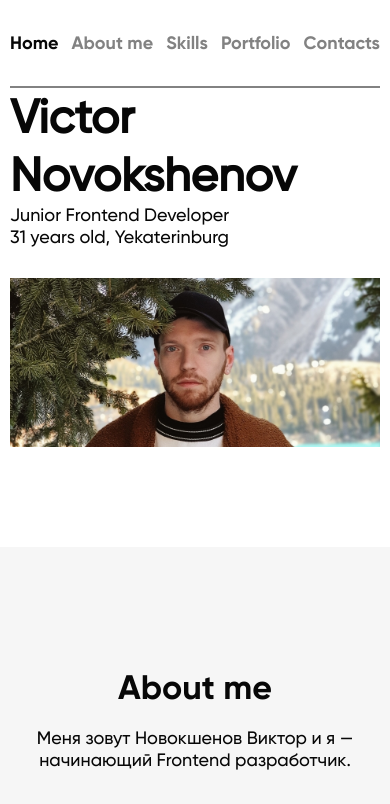
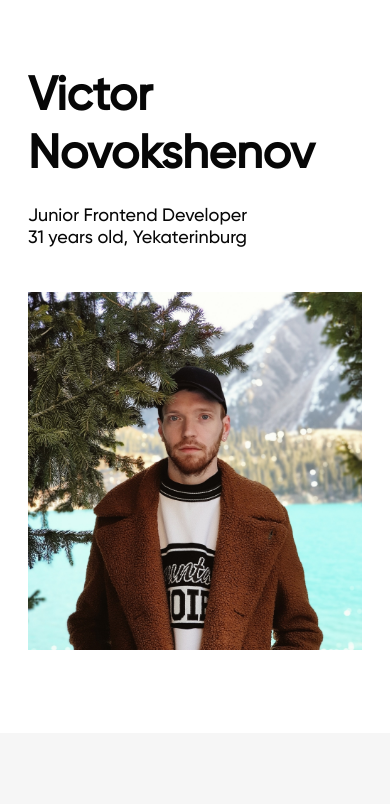
Before and after one commit to VictorNov/portfolio-new, a plain HTML site: page index.html in a window 390 px wide. Shown: the top 804 px of the page. Drawn offline with Linux system fonts and the light colour scheme.

Commit message:
Адаптивная шапка

```diff
--- a/index.html
+++ b/index.html
@@ -25,7 +25,8 @@
                     <div class="profession-info">Junior Frontend Developer <br> 31 years old, Yekaterinburg</div>
                 </div>
                 <div class="personal-photo">
-                    <img src="img/personal-photo-lg.jpg" alt="Victor Novokshenov">
+                    <img class="photo-lg" src="img/personal-photo-lg.jpg" alt="Victor Novokshenov">
+                    <img src="img/personal-photo.jpg" alt="Victor Novokshenov" class="photo-sm">
                 </div>
             </div>
         </div>
--- a/style.css
+++ b/style.css
@@ -34,7 +34,14 @@ body {
 @media screen and (max-width: 960px) {
     .container {
         width: 100%;
-        padding: 0 10px;
+        padding: 0 15px;
+    }
+}
+
+@media screen and (max-width: 660px) {
+    .container {
+        width: 100%;
+        padding: 0 28px;
     }
 }
 
@@ -57,6 +64,7 @@ body {
 
 header {
     background-color: var(--bg-color-primary);
+    padding-bottom: 100px;
 }
 
 .header-menu {
@@ -134,14 +142,42 @@ header {
     margin-bottom: 44px;
 }
 
-.personal-photo {
-    margin-bottom: 100px;
-}
-
 .personal-photo img {
     display: block;
     width: 100%;
     height: auto;
+}
+
+.personal-photo img.photo-sm {
+    display: none;
+}
+
+@media screen and (max-width: 660px) {
+    header {
+        padding-top: 65px;
+        padding-bottom: 83px;
+    }
+
+    .header-menu {
+        display: none;
+    }
+
+    .personal-name-profession {
+        display: block;
+        margin-bottom: 37px;
+    }
+
+    .personal-name {
+        margin: 0 0 23px;
+    }
+
+    .personal-photo img.photo-lg {
+        display: none;
+    }
+
+    .personal-photo img.photo-sm {
+        display: block;
+    }
 }
 
 /* Main section styles */
@@ -186,7 +222,8 @@ header {
 
 .skills-description {
     text-align: center;
-    margin-bottom: 83px;
+    margin: 0 auto 83px;
+    max-width: 500px;
 }
 
 .skills-cards {
```
